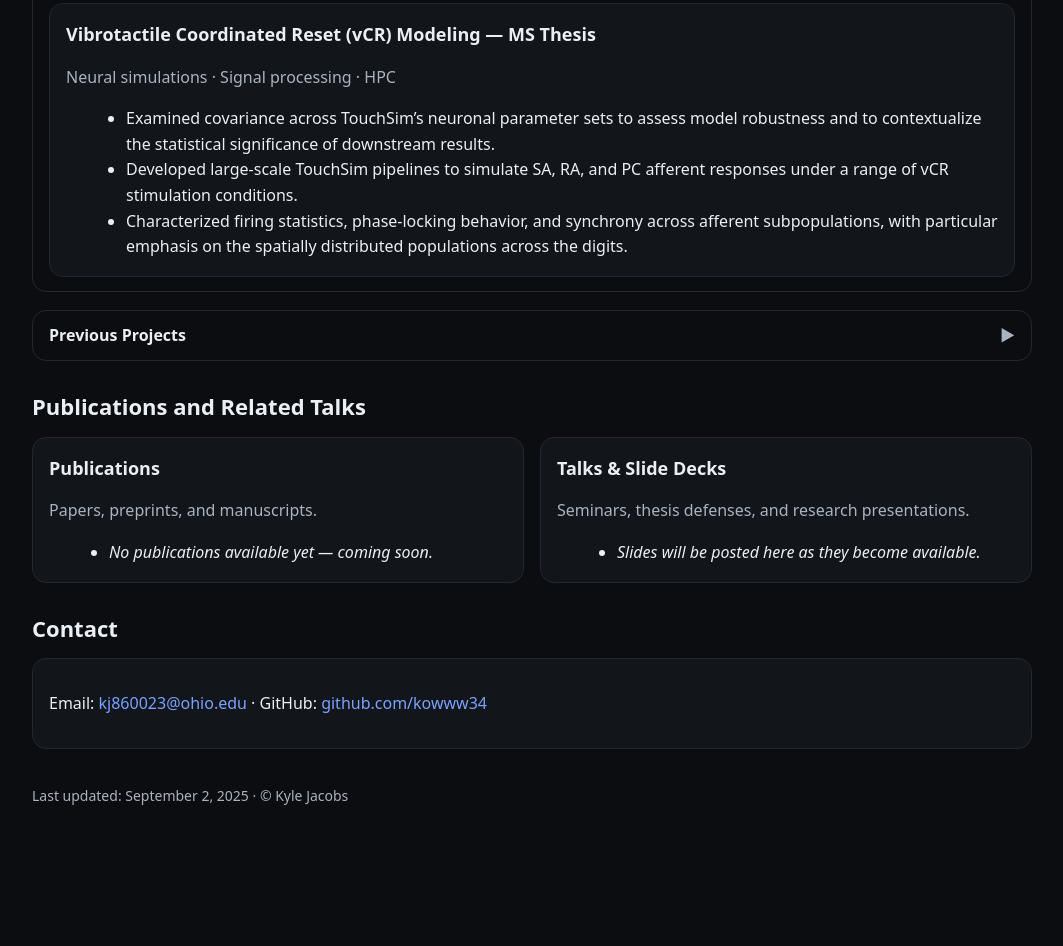
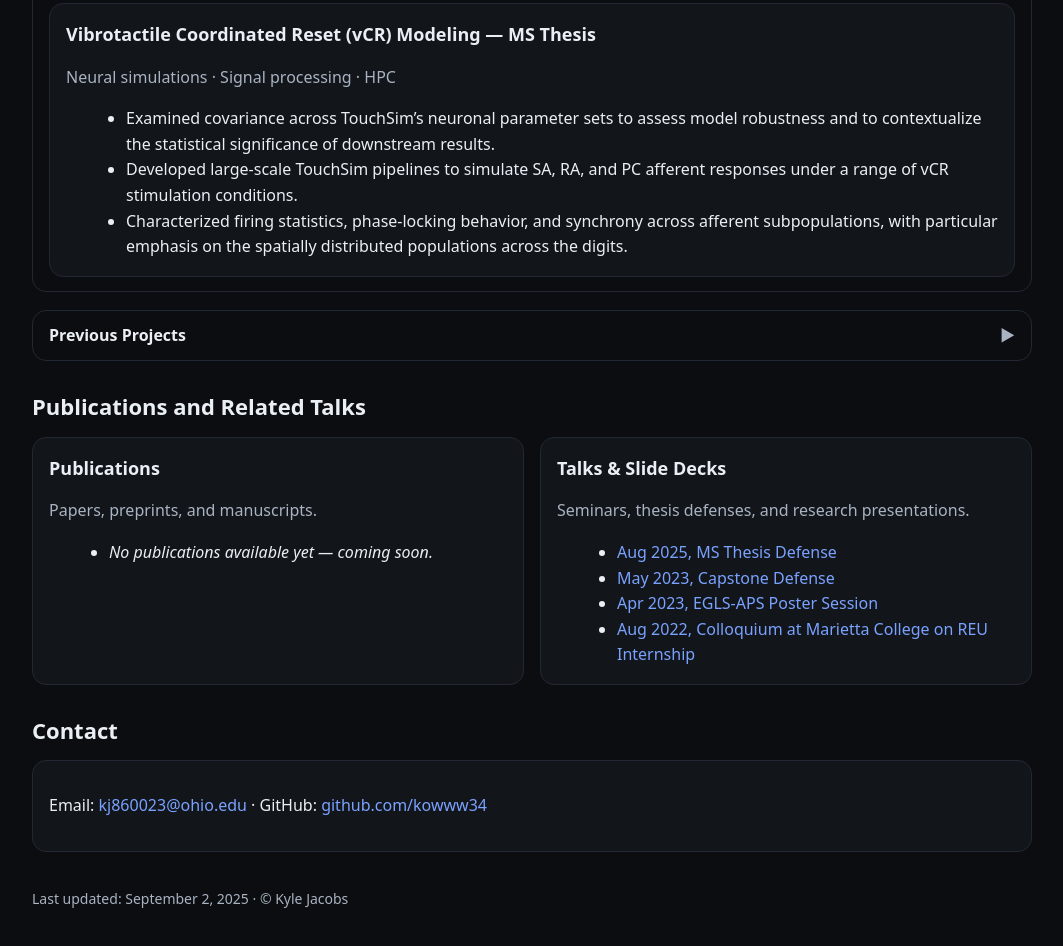
Before and after one commit to Kowww34/research-portfolio, a plain HTML site: page index.html in a window 1280 px wide. Shown: the part 1066-2012 px from the top of the page, without its empty margins (108-1171 px from the left). Before the commit the page ends 1958 px from the top, so only its background shows below. Drawn offline with Linux system fonts and the light colour scheme.

Commit message:
Update index.html

```diff
--- a/index.html
+++ b/index.html
@@ -390,10 +390,10 @@
           <p class="muted">Seminars, thesis defenses, and research presentations.</p>
           <ul>
             <!-- Replace # with actual slide links as you upload them -->
-            <!-- <li><a href="#" target="_blank" rel="noopener">Master’s Thesis Defense — vCR Modeling (Slides, PDF)</a></li> -->
-            <!-- <li><a href="#" target="_blank" rel="noopener">TouchSim Methods & Afferent Modeling (Slides, PDF)</a></li> -->
-            <!-- <li><a href="#" target="_blank" rel="noopener">Peripheral-to-Thalamic Modeling Framework (Slides, PDF)</a></li> -->
-            <li><em>Slides will be posted here as they become available.</em></li>
+            <li><a href="thesis.pptm" target="_blank" rel="noopener">Aug 2025, MS Thesis Defense</a></li>
+            <li><a href="AFM-CoarseApproach.pptm" target="_blank" rel="noopener">May 2023, Capstone Defense</a></li>
+            <li><a href="https://meetings.aps.org/Meeting/EGLSS23/Session/K01.7" target="_blank" rel="noopener">Apr 2023, EGLS-APS Poster Session</a></li>
+            <li><a href="#" target="_blank" rel="noopener">Aug 2022, Colloquium at Marietta College on REU Internship</a></li>
           </ul>
         </div>
       </div>
```
